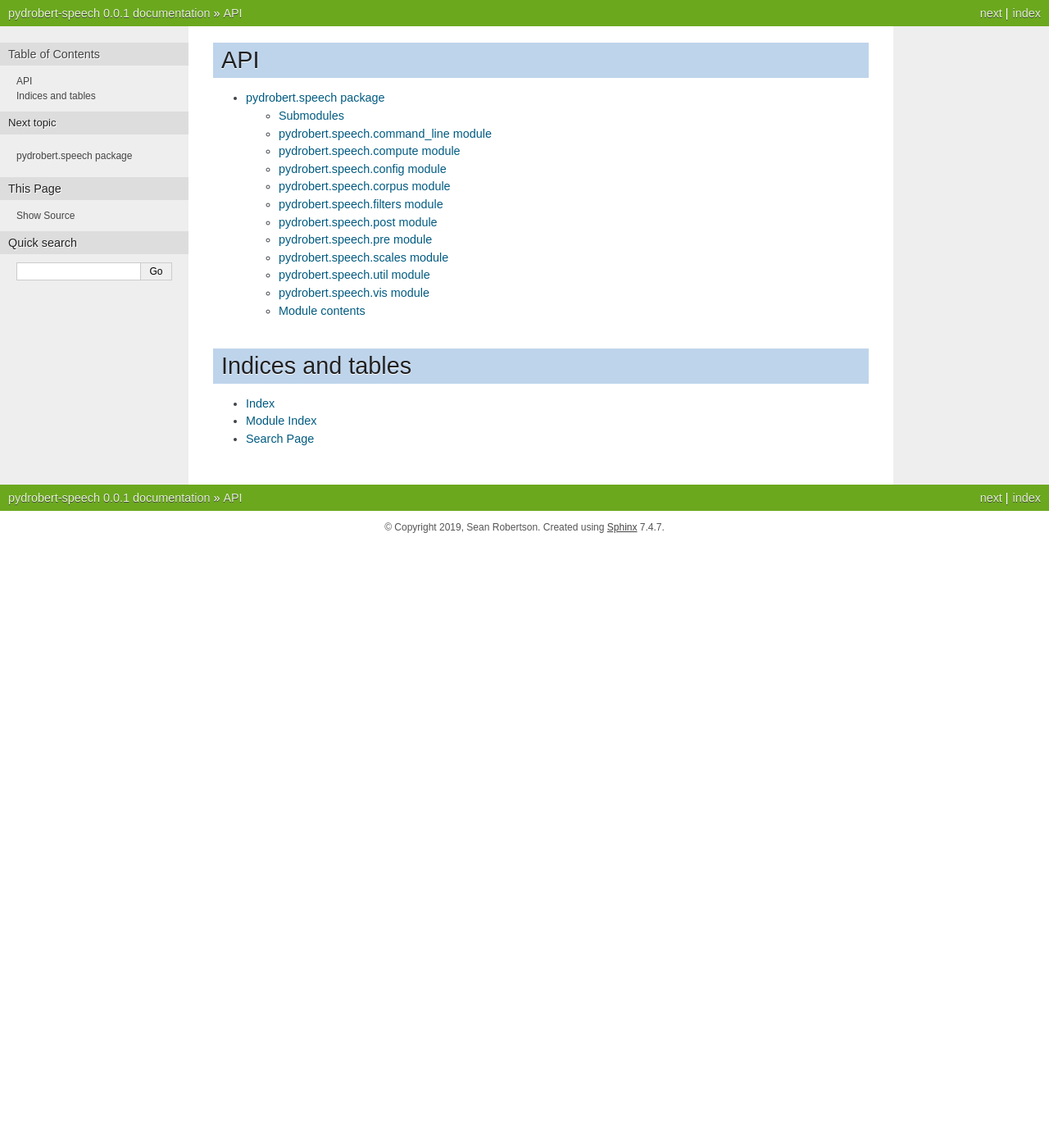
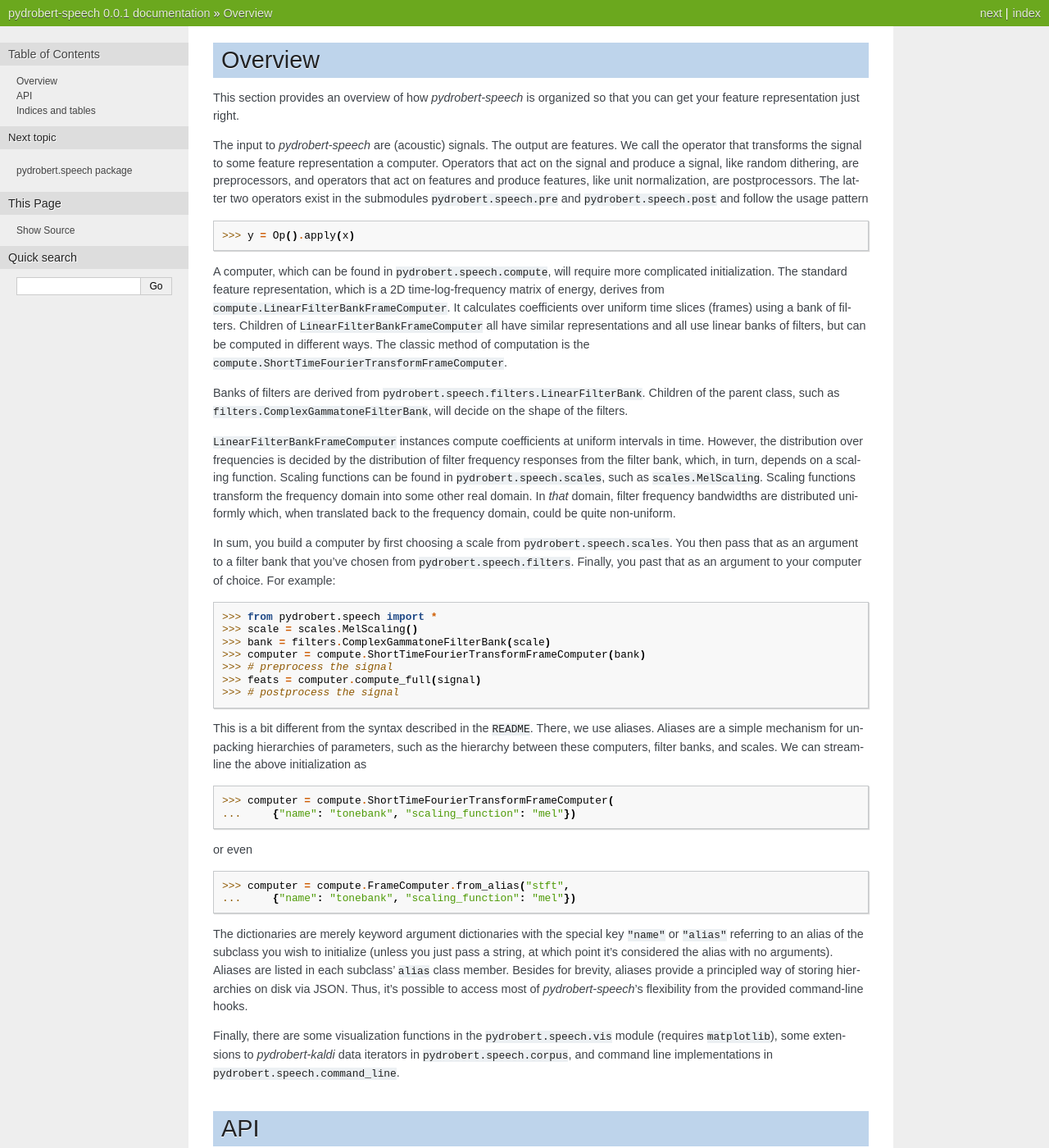
Before and after one commit to sdrobert/pydrobert-speech, a Sphinx documentation site: the page built from docs/source/index.rst, in a window 1280 px wide and 1400 px high. Shown: the whole window at 82% size. Built offline with Sphinx 7.4.7, drawn with Linux system fonts in a browser that asks for light colours.

Commit message:
Modified README; pushed info to overview.rst

```diff
--- a/docs/source/index.rst
+++ b/docs/source/index.rst
@@ -1,6 +1,8 @@
 .. toctree::
    :maxdepth: 2
    :caption: Contents:
+
+.. include:: overview.rst
 
 .. include:: modules.rst
 
--- /dev/null
+++ b/docs/source/overview.rst
@@ -0,0 +1,78 @@
+Overview
+========
+
+This section provides an overview of how *pydrobert-speech* is organized so
+that you can get your feature representation just right.
+
+The input to *pydrobert-speech* are (acoustic) signals. The output are
+features. We call the operator that transforms the signal to some feature
+representation a computer. Operators that act on the signal and produce a
+signal, like random dithering, are preprocessors, and operators that act on
+features and produce features, like unit normalization, are postprocessors. The
+latter two operators exist in the submodules ``pydrobert.speech.pre`` and
+``pydrobert.speech.post`` and follow the usage pattern
+
+>>> y = Op().apply(x)
+
+A computer, which can be found in ``pydrobert.speech.compute``, will require
+more complicated initialization. The standard feature representation, which is
+a 2D time-log-frequency matrix of energy, derives from
+``compute.LinearFilterBankFrameComputer``. It calculates coefficients over
+uniform time slices (frames) using a bank of filters. Children of
+``LinearFilterBankFrameComputer`` all have similar representations and all use
+linear banks of filters, but can be computed in different ways. The classic
+method of computation is the
+``compute.ShortTimeFourierTransformFrameComputer``.
+
+Banks of filters are derived from
+``pydrobert.speech.filters.LinearFilterBank``. Children of the parent class,
+such as ``filters.ComplexGammatoneFilterBank``, will decide on the shape of the
+filters.
+
+``LinearFilterBankFrameComputer`` instances compute coefficients at uniform
+intervals in time. However, the distribution over frequencies is decided by
+the distribution of filter frequency responses from the filter bank, which, in
+turn, depends on a scaling function. Scaling functions can be found in
+``pydrobert.speech.scales``, such as ``scales.MelScaling``. Scaling functions
+transform the frequency domain into some other real domain. In *that* domain,
+filter frequency bandwidths are distributed uniformly which, when translated
+back to the frequency domain, could be quite non-uniform.
+
+In sum, you build a computer by first choosing a scale from
+``pydrobert.speech.scales``. You then pass that as an argument to a filter
+bank that you've chosen from ``pydrobert.speech.filters``. Finally, you past
+that as an argument to your computer of choice. For example:
+
+>>> from pydrobert.speech import *
+>>> scale = scales.MelScaling()
+>>> bank = filters.ComplexGammatoneFilterBank(scale)
+>>> computer = compute.ShortTimeFourierTransformFrameComputer(bank)
+>>> # preprocess the signal
+>>> feats = computer.compute_full(signal)
+>>> # postprocess the signal
+
+This is a bit different from the syntax described in the ``README``. There, we
+use aliases. Aliases are a simple mechanism for unpacking hierarchies of
+parameters, such as the hierarchy between these computers, filter banks, and
+scales. We can streamline the above initialization as
+
+>>> computer = compute.ShortTimeFourierTransformFrameComputer(
+...     {"name": "tonebank", "scaling_function": "mel"})
+
+or even
+
+>>> computer = compute.FrameComputer.from_alias("stft",
+...     {"name": "tonebank", "scaling_function": "mel"})
+
+The dictionaries are merely keyword argument dictionaries with the special key
+``"name"`` or ``"alias"`` referring to an alias of the subclass you wish to
+initialize (unless you just pass a string, at which point it's considered the
+alias with no arguments). Aliases are listed in each subclass' ``alias`` class
+member. Besides for brevity, aliases provide a principled way of storing
+hierarchies on disk via JSON. Thus, it's possible to access most of
+*pydrobert-speech*'s flexibility from the provided command-line hooks.
+
+Finally, there are some visualization functions in the ``pydrobert.speech.vis``
+module (requires ``matplotlib``), some extensions to *pydrobert-kaldi* data
+iterators in ``pydrobert.speech.corpus``, and command line implementations
+in ``pydrobert.speech.command_line``.
```
Also changed, not shown: README.md (+41 -61 lines), 1 other file.
